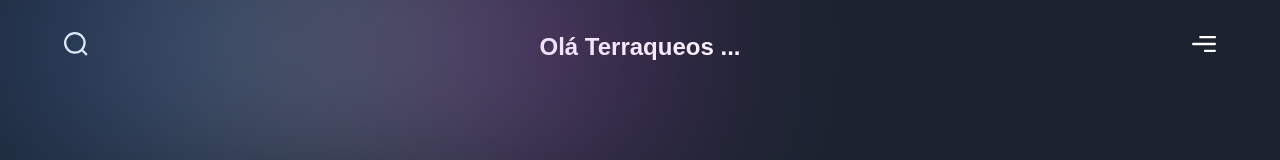
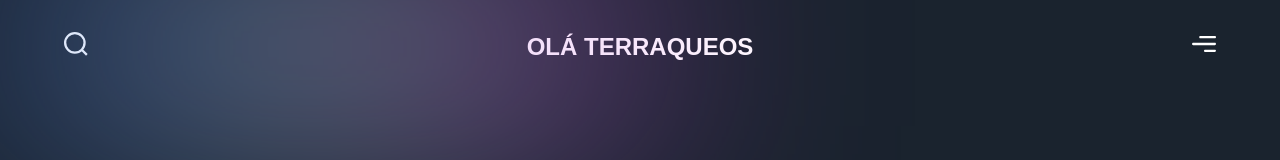
Before and after one commit to fabioNog/personal_presentation, a Next.js app: page / in a window 1280 px wide. Shown: the top 160 px of the page. Built offline with nearby package versions, Linux system fonts and the light colour scheme; a web font is replaced by a local one.

Commit message:
Up hello earth guys

```diff
--- a/components/Navbar.jsx
+++ b/components/Navbar.jsx
@@ -22,7 +22,7 @@ const Navbar = () => (
         className="w-[24px] h-[24px] object-contain"
       />
       <h2 className="font-extrabold text-[24px] leading-[30.24px] text-white">
-      Olá Terraqueos ...
+        OLÁ TERRAQUEOS
       </h2>
       <img
         src="/menu.svg"
```
